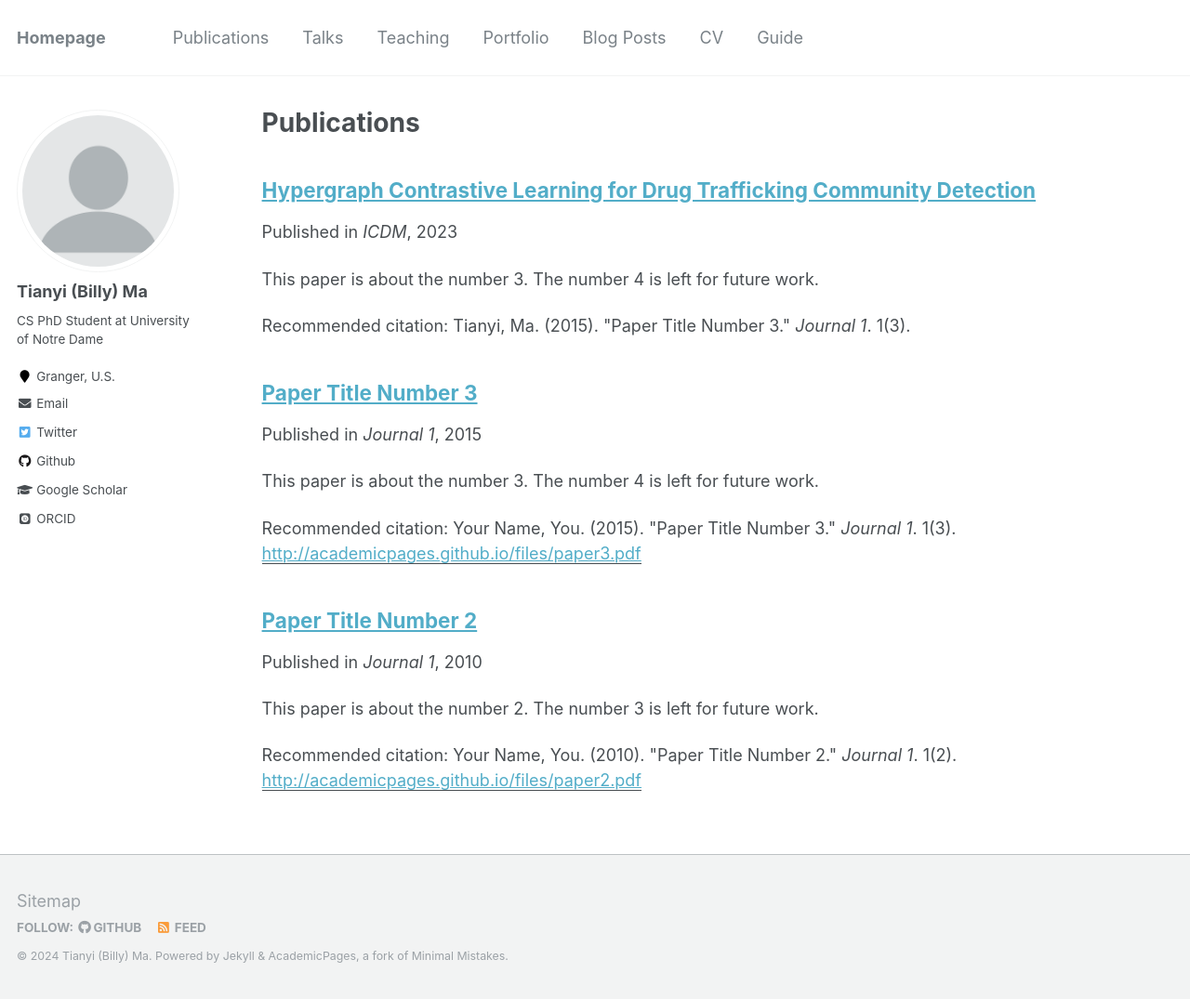
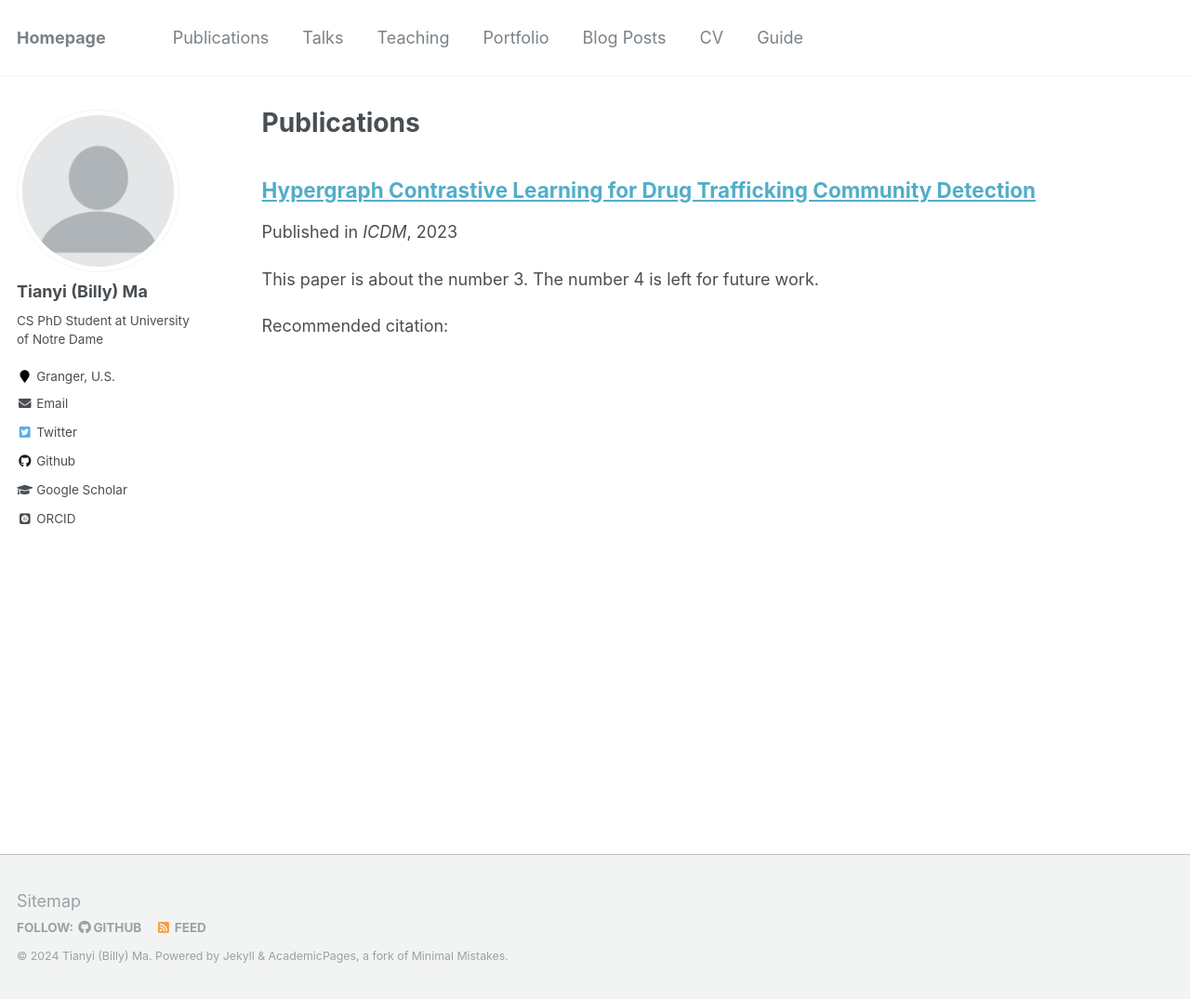
Before and after one commit to Tianyi-Billy-Ma/Tianyi-Billy-Ma.github.io, a Jekyll site: the page built from _pages/publications.md, in a window 1280 px wide and 1075 px high. Shown: the whole window at 93% size. Built offline with Jekyll 4.4.1, drawn with Linux system fonts in a browser that asks for light colours; some web fonts are replaced.

Commit message:
Change Publications

````diff
--- a/_publications/2010-10-01-paper-title-number-2.md
+++ /dev/null
@@ -1,15 +0,0 @@
----
-title: "Paper Title Number 2"
-collection: publications
-permalink: /publication/2010-10-01-paper-title-number-2
-excerpt: 'This paper is about the number 2. The number 3 is left for future work.'
-date: 2010-10-01
-venue: 'Journal 1'
-paperurl: 'http://academicpages.github.io/files/paper2.pdf'
-citation: 'Your Name, You. (2010). &quot;Paper Title Number 2.&quot; <i>Journal 1</i>. 1(2).'
----
-This paper is about the number 2. The number 3 is left for future work.
-
-[Download paper here](http://academicpages.github.io/files/paper2.pdf)
-
-Recommended citation: Your Name, You. (2010). "Paper Title Number 2." <i>Journal 1</i>. 1(2).
--- a/_publications/2015-10-01-paper-title-number-3.md
+++ /dev/null
@@ -1,15 +0,0 @@
----
-title: "Paper Title Number 3"
-collection: publications
-permalink: /publication/2015-10-01-paper-title-number-3
-excerpt: 'This paper is about the number 3. The number 4 is left for future work.'
-date: 2015-10-01
-venue: 'Journal 1'
-paperurl: 'http://academicpages.github.io/files/paper3.pdf'
-citation: 'Your Name, You. (2015). &quot;Paper Title Number 3.&quot; <i>Journal 1</i>. 1(3).'
----
-This paper is about the number 3. The number 4 is left for future work.
-
-[Download paper here](http://academicpages.github.io/files/paper3.pdf)
-
-Recommended citation: Your Name, You. (2015). "Paper Title Number 3." <i>Journal 1</i>. 1(3).
--- a/_publications/ICDM2023.md
+++ b/_publications/ICDM2023.md
@@ -6,11 +6,9 @@ excerpt: 'This paper is about the number 3. The number 4 is left for future work
 date: 2023-12-01
 venue: 'ICDM'
 paperurl: ''
-citation: 'Tianyi, Ma. (2015). &quot;Paper Title Number 3.&quot; <i>Journal 1</i>. 1(3).'
+citation: ''
 ---
-
 Recommended citation:
-
 ```
 @inproceedings{qianco,
   title={Hypergraph Contrastive Learning for Drug Trafficking Community Detection},
````
